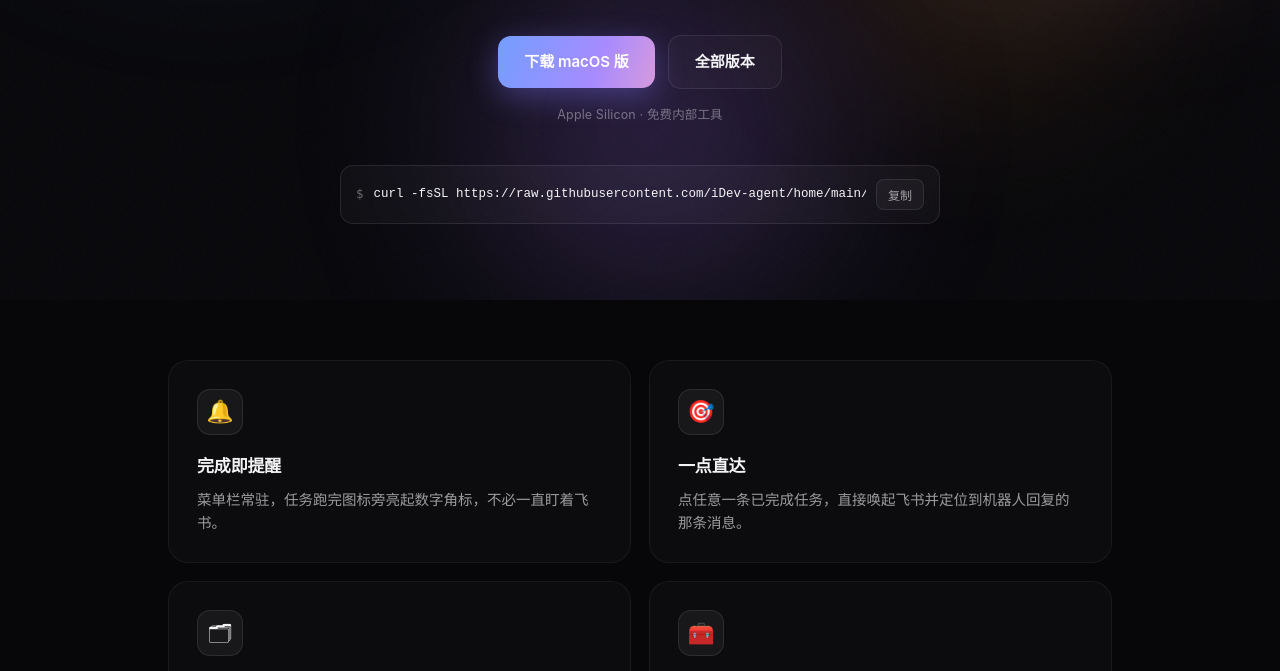
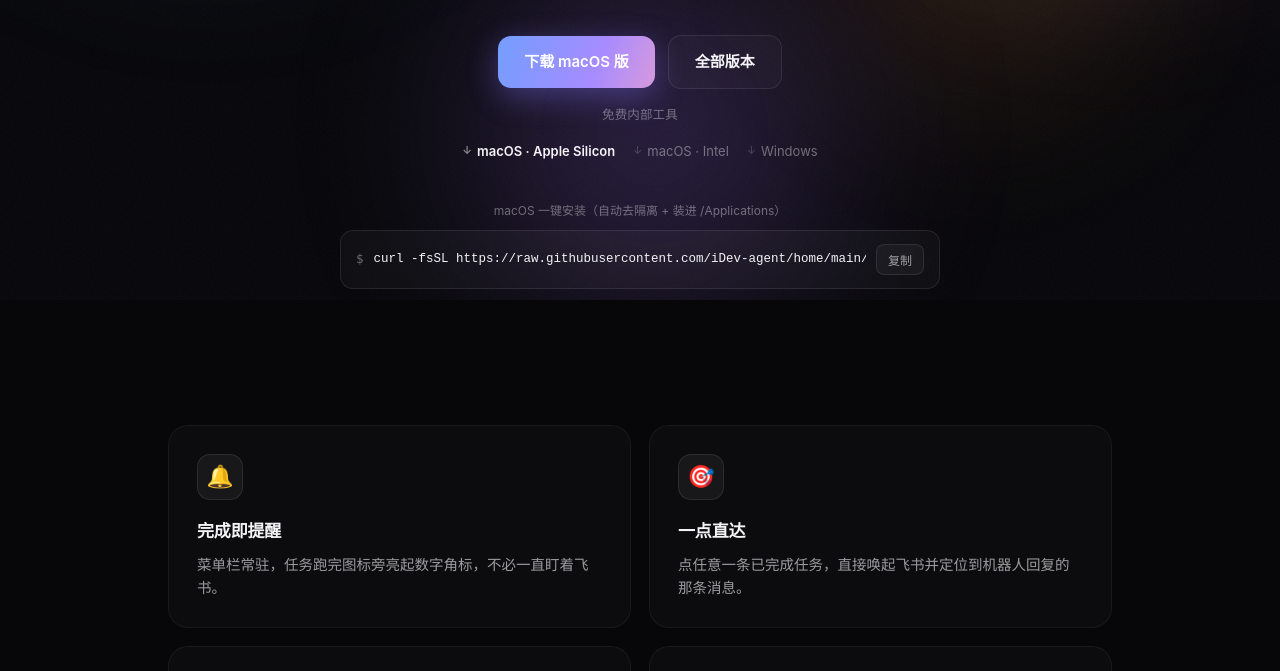
Before and after one commit to iDev-agent/home, a plain HTML site: page docs/index.html in a window 1280 px wide. Shown: the part 500-1171 px from the top of the page. Drawn offline with Linux system fonts and the light colour scheme; no server answers.

Commit message:
feat: 官网与安装脚本适配多平台
- 官网：平台识别主按钮 + 全平台下载链接区（macOS ARM/Intel + Windows）
- install.sh：支持 Intel Mac（x86_64）

Co-Authored-By: Claude Opus 4.8 (1M context) <noreply@anthropic.com>

```diff
--- a/docs/index.html
+++ b/docs/index.html
@@ -119,6 +119,12 @@
       .btn-ghost { border: 1px solid var(--line); color: var(--text); background: var(--card); }
       .btn-ghost:hover { background: rgba(255, 255, 255, 0.06); border-color: rgba(255, 255, 255, 0.22); }
       .ver { display: block; margin-top: 16px; font-size: 12.5px; color: var(--text-3); letter-spacing: 0.01em; }
+      .platforms { display: flex; gap: 18px; justify-content: center; flex-wrap: wrap; margin-top: 16px; font-size: 13px; }
+      .platforms a { color: var(--text-3); display: inline-flex; align-items: center; gap: 5px; transition: color 0.2s ease; }
+      .platforms a::before { content: "↓"; font-size: 11px; opacity: 0.55; }
+      .platforms a:hover { color: var(--text); }
+      .platforms a.cur { color: var(--text); font-weight: 600; }
+      .install-tip { font-size: 12px; color: var(--text-3); text-align: center; margin-bottom: 9px; }
 
       .install { max-width: 600px; margin: 40px auto 0; }
       .cmd {
@@ -225,7 +231,7 @@
       </nav>
 
       <header class="hero">
-        <div class="badge"><span class="dot"></span> macOS · 菜单栏常驻 · 自动更新</div>
+        <div class="badge"><span class="dot"></span> macOS · Windows · 自动更新</div>
         <img class="logo" src="./icon.png" alt="iDev 收件箱" />
         <h1>任务跑完，<span class="grad">菜单栏见</span></h1>
         <p class="tag">你在飞书 @iDev 发起的任务，完成即在菜单栏轻轻提醒。点一下，直达机器人回复的那条消息。</p>
@@ -233,9 +239,15 @@
           <a class="btn btn-primary" id="download" href="https://github.com/iDev-agent/home/releases/latest/download/iDev.Inbox_aarch64.dmg">下载 macOS 版</a>
           <a class="btn btn-ghost" href="https://github.com/iDev-agent/home/releases" target="_blank" rel="noopener">全部版本</a>
         </div>
-        <span class="ver" id="version">Apple Silicon · 免费内部工具</span>
+        <span class="ver" id="version">免费内部工具</span>
+        <div class="platforms" id="platforms">
+          <a data-os="mac-arm" href="https://github.com/iDev-agent/home/releases/latest/download/iDev.Inbox_aarch64.dmg">macOS · Apple Silicon</a>
+          <a data-os="mac-intel" href="https://github.com/iDev-agent/home/releases/latest/download/iDev.Inbox_x64.dmg">macOS · Intel</a>
+          <a data-os="win" href="https://github.com/iDev-agent/home/releases/latest/download/iDev.Inbox_x64-setup.exe">Windows</a>
+        </div>
 
         <div class="install">
+          <div class="install-tip">macOS 一键安装（自动去隔离 + 装进 /Applications）</div>
           <div class="cmd">
             <span class="prompt">$</span>
             <code id="cmd">curl -fsSL https://raw.githubusercontent.com/iDev-agent/home/main/install.sh | bash</code>
@@ -261,7 +273,7 @@
             <div class="step reveal"><div class="n">2</div><div><h3>获取 token</h3><p>飞书私聊 iDev 机器人，发送 <code>/inbox</code>，会回一张带专属 token 的卡片（永久有效、请勿泄露）。</p></div></div>
             <div class="step reveal"><div class="n">3</div><div><h3>填入设置</h3><p>点菜单栏 iDev 图标 → 右下角齿轮 → 把 token 填进去保存。服务地址自动读取，无需手填。</p></div></div>
           </div>
-          <p class="note reveal">目前仅支持 macOS（Apple Silicon）。已安装的版本会通过内置更新器自动升级到最新。</p>
+          <p class="note reveal">支持 macOS（Apple Silicon / Intel）与 Windows。已安装的版本会通过内置更新器自动升级到最新。</p>
         </section>
       </main>
 
@@ -286,12 +298,29 @@
         "font-size:15px;font-weight:700;padding:6px 0;background:linear-gradient(110deg,#6ea0ff,#a78bff,#f5a3c7,#ffb86b);-webkit-background-clip:text;background-clip:text;color:transparent;"
       );
 
-      // 最新 release → 下载按钮直链 + 版本号（public 仓库匿名可调）
-      // 下载按钮已是固定直链（latest/download/<固定名>），点击直接下载；此处仅用最新版本号点缀文案
+      // 平台识别：主下载按钮指向访客系统对应的安装包，并高亮全平台链接区的当前平台。
+      // macOS 默认给 Apple Silicon（浏览器无法可靠区分芯片）；Intel 用户走下方链接。
+      (function () {
+        const BASE = "https://github.com/iDev-agent/home/releases/latest/download/";
+        const ua = navigator.userAgent || "";
+        const plat = navigator.platform || "";
+        const isWin = /Win/i.test(plat) || /Windows/i.test(ua);
+        let key = "mac-arm", label = "下载 macOS 版", file = "iDev.Inbox_aarch64.dmg";
+        if (isWin) { key = "win"; label = "下载 Windows 版"; file = "iDev.Inbox_x64-setup.exe"; }
+        const url = BASE + file;
+        ["download", "download2"].forEach((id) => {
+          const el = document.getElementById(id);
+          if (el) { el.href = url; el.textContent = label; }
+        });
+        const cur = document.querySelector('#platforms a[data-os="' + key + '"]');
+        if (cur) cur.classList.add("cur");
+      })();
+
+      // 版本号点缀文案
       fetch("https://api.github.com/repos/iDev-agent/home/releases/latest")
         .then((r) => (r.ok ? r.json() : null))
         .then((rel) => {
-          if (rel && rel.tag_name) document.getElementById("version").textContent = rel.tag_name + " · Apple Silicon · 免费内部工具";
+          if (rel && rel.tag_name) document.getElementById("version").textContent = rel.tag_name + " · 免费内部工具";
         })
         .catch(() => {});
 
```
Also changed, not shown: 1 other file.
